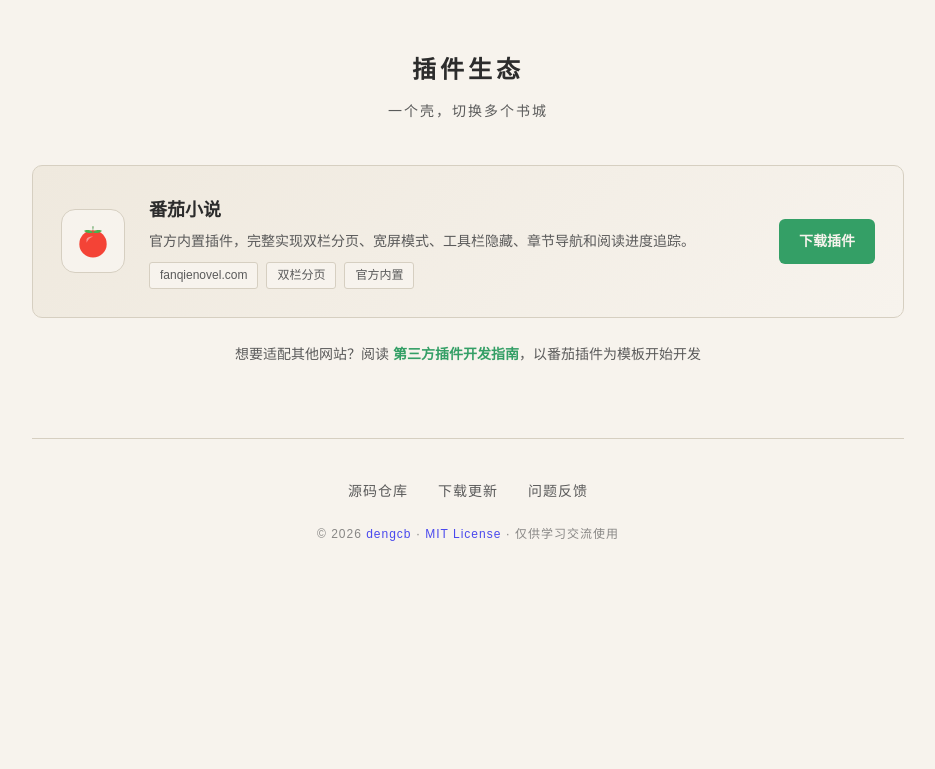
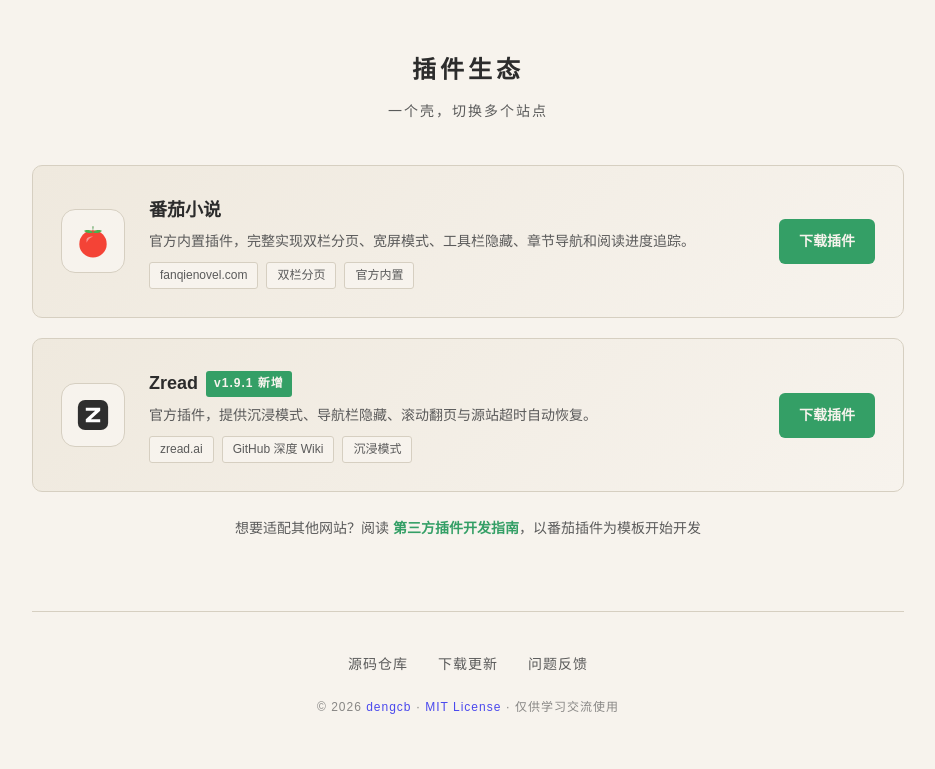
Before and after one commit to dengcb/weixin-reader-desktop, a plain HTML site: page index.html in a window 1280 px wide. Shown: the part 2204-2973 px from the top of the page, without its empty margins (172-1107 px from the left). Before the commit the page ends 2799 px from the top, so only its background shows below. Drawn offline with Linux system fonts and the light colour scheme; no server answers.

Commit message:
feat(plugins): add Zread plugin and update section subtitle
Update the plugins section subtitle to better reflect support for multiple sites, and add the official Zread v1.9.1 plugin entry including its features, tags and download link.

```diff
--- a/index.html
+++ b/index.html
@@ -652,7 +652,7 @@
   <!-- ===== 插件生态 ===== -->
   <section class="plugins">
     <h2 class="section-title">插件生态</h2>
-    <p class="section-sub">一个壳，切换多个书城</p>
+    <p class="section-sub">一个壳，切换多个站点</p>
 
     <div class="plugin-card">
       <div class="plugin-icon"><svg xmlns="http://www.w3.org/2000/svg" viewBox="0 0 100 100" width="36" height="36"><circle cx="50" cy="58" r="38" fill="#F44336"/><path d="M32 45 C35 38 45 36 50 38 C42 40 36 46 32 55 Z" fill="#FFCDD2" opacity="0.6"/><path d="M50 25 C42 18 30 18 25 22 C32 28 42 28 47 28 Z" fill="#4CAF50"/><path d="M50 25 C58 18 70 18 75 22 C68 28 58 28 53 28 Z" fill="#4CAF50"/><path d="M50 26 C50 15 47 10 50 8 C53 10 50 15 50 26 Z" fill="#388E3C"/></svg></div>
@@ -666,6 +666,20 @@
         </div>
       </div>
       <a class="plugin-download" href="https://github.com/dengcb/weixin-reader-desktop/raw/main/plugins/fanqie.atrd">下载插件</a>
+    </div>
+
+    <div class="plugin-card">
+      <div class="plugin-icon"><svg viewBox="0 0 100 100" width="36" height="36"><rect x="8" y="8" width="84" height="84" rx="20" fill="#2f2f2f"/><path d="M30 30 H70 V38 L44 62 H70 V70 H30 V62 L56 38 H30 Z" fill="#fff"/></svg></div>
+      <div class="plugin-info">
+        <h3>Zread<span class="new-badge">v1.9.1 新增</span></h3>
+        <p class="plugin-desc">官方插件，提供沉浸模式、导航栏隐藏、滚动翻页与源站超时自动恢复。</p>
+        <div class="plugin-tags">
+          <span class="plugin-tag">zread.ai</span>
+          <span class="plugin-tag">GitHub 深度 Wiki</span>
+          <span class="plugin-tag">沉浸模式</span>
+        </div>
+      </div>
+      <a class="plugin-download" href="https://github.com/dengcb/weixin-reader-desktop/raw/main/plugins/zread.atrd">下载插件</a>
     </div>
 
     <p class="plugin-dev-link">想要适配其他网站？阅读 <a href="https://github.com/dengcb/weixin-reader-desktop/blob/main/docs/PLUGIN_DEVELOPMENT.md">第三方插件开发指南</a>，以番茄插件为模板开始开发</p>
```
